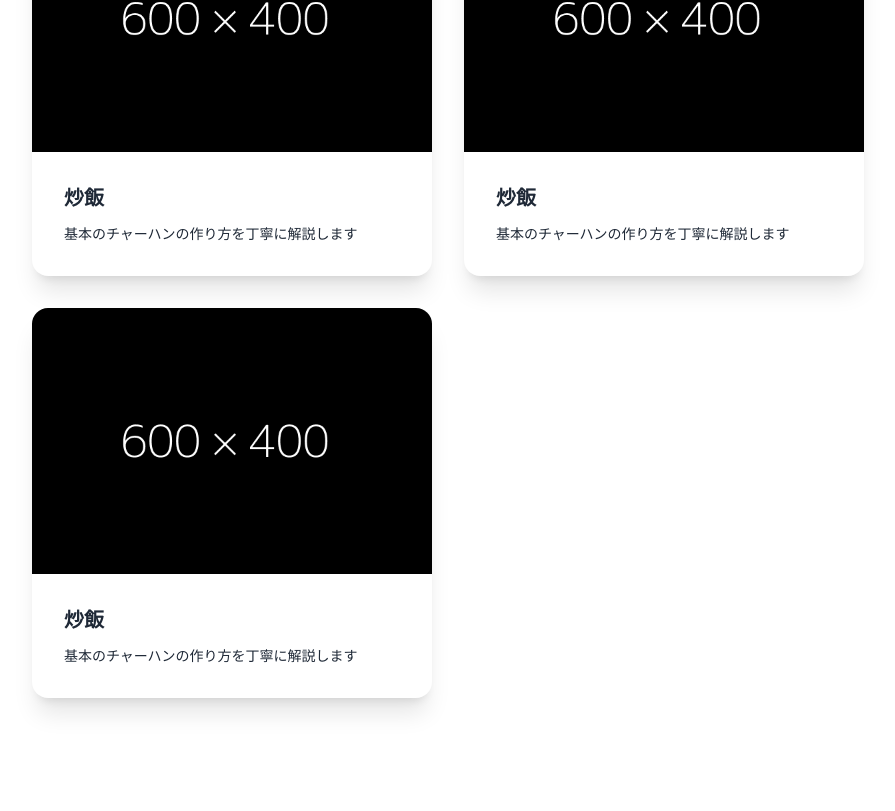
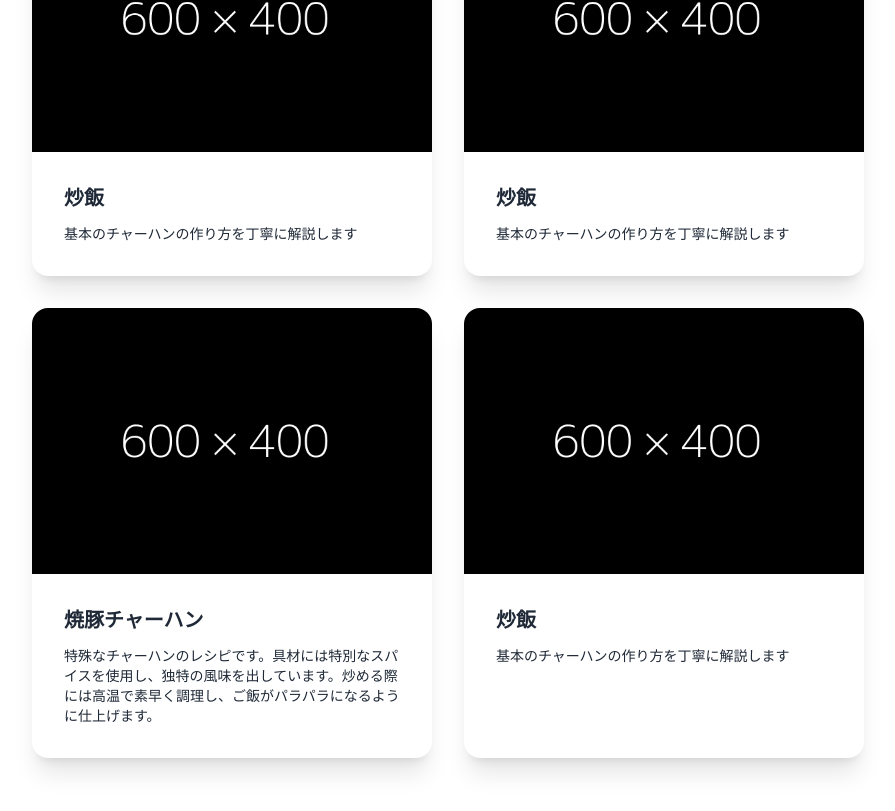
Before and after one commit to TakabayaP/programmable-cooking, a Next.js app in the folder frontend/: page / in a window 1280 px wide. Shown: the part 395-1206 px from the top of the page, without its empty margins (192-1087 px from the left). Built offline with nearby package versions, Linux system fonts and the light colour scheme.

Commit message:
update: add another recipe

```diff
--- a/frontend/app/page.tsx
+++ b/frontend/app/page.tsx
@@ -24,6 +24,9 @@ export default function Home() {
             <RecipeCard recipe={recipe} />
           </li>
           <li>
+            <RecipeCard recipe={{...recipe,title:"焼豚チャーハン", description: "特殊なチャーハンのレシピです。具材には特別なスパイスを使用し、独特の風味を出しています。炒める際には高温で素早く調理し、ご飯がパラパラになるように仕上げます。"}} />
+          </li>
+          <li>
             <RecipeCard recipe={recipe} />
           </li>
         </ul>
```
